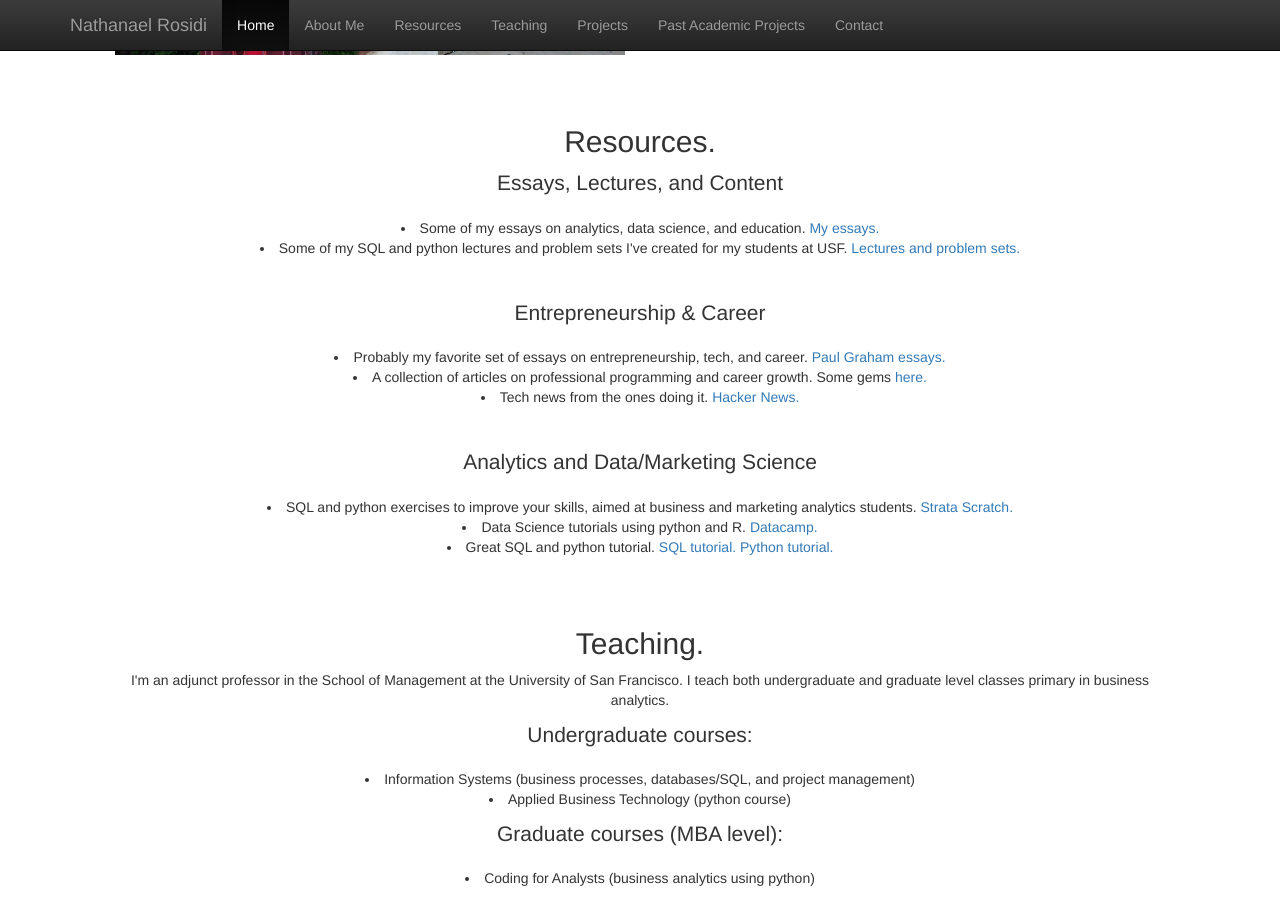
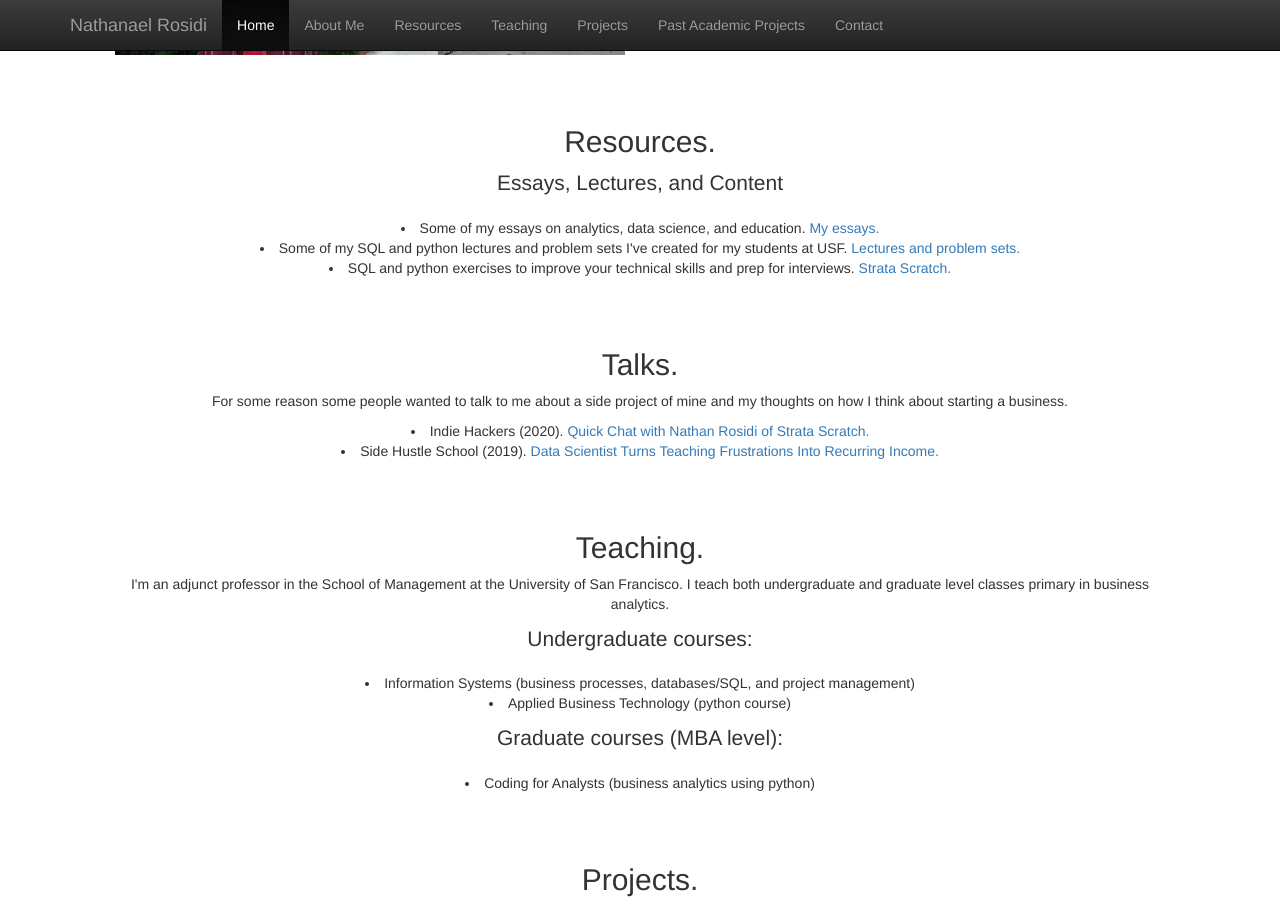
Before and after one commit to nlrosidi/nlrosidi.github.io, a Jekyll site: the page index.html, which Jekyll copies as it is, in a window 1280 px wide and 900 px high, scrolled down 536 px. Built offline with Jekyll 4.4.1, drawn with Linux system fonts in a browser that asks for light colours; nearby versions of some CDN libraries.

Commit message:
updating index.html

```diff
--- a/index.html
+++ b/index.html
@@ -76,16 +76,15 @@
 	 <p class="lead">Essays, Lectures, and Content</p>
 	    <li>Some of my essays on analytics, data science, and education.<a target="_blank" href="https://medium.com/@nathanrosidi"> My essays.</a></li>
 	    <li>Some of my SQL and python lectures and problem sets I've created for my students at USF.<a target="_blank" href="https://github.com/nlrosidi/nlrosidi.github.io/blob/master/lectures.md"> Lectures and problem sets.</a></li>
-		<br></br>
-	  <p class="lead">Entrepreneurship & Career</p>
-	    <li>Probably my favorite set of essays on entrepreneurship, tech, and career.<a target="_blank" href="http://www.paulgraham.com/articles.html"> Paul Graham essays.</a></li>
-	    <li>A collection of articles on professional programming and career growth. Some gems <a target="_blank" href="https://github.com/charlax/professional-programming"> here.</a></li>
-	    <li>Tech news from the ones doing it.<a target="_blank" href="https://news.ycombinator.com/"> Hacker News.</a></li>
-		<br></br>
-	  <p class="lead">Analytics and Data/Marketing Science</p>
-	    <li>SQL and python exercises to improve your skills, aimed at business and marketing analytics students.<a target="_blank" href="https://stratascratch.com"> Strata Scratch.</a></li>
-	    <li>Data Science tutorials using python and R.<a target="_blank" href="https://datacamp.com"> Datacamp.</a></li>
-	    <li>Great SQL and python tutorial.<a target="_blank" href="https://community.modeanalytics.com/sql/tutorial/introduction-to-sql/"> SQL tutorial.</a><a target="_blank" href="https://community.modeanalytics.com/python/"> Python tutorial.</a></li>
+	    <li>SQL and python exercises to improve your technical skills and prep for interviews.<a target="_blank" href="https://stratascratch.com"> Strata Scratch.</a></li>
+	</div>
+
+	<div class="container-fluid">
+	  <h2 id="resources">Talks.</h2>
+          <p>For some reason some people wanted to talk to me about a side project of mine and my thoughts on how I think about starting a business.</p>
+		  <p></p>
+	    <li>Indie Hackers (2020).<a target="_blank" href="https://www.indiehackers.com/podcast/148-quick-chat-with-nathan-rosidi"> Quick Chat with Nathan Rosidi of Strata Scratch.</a></li>
+	    <li>Side Hustle School (2019).<a target="_blank" href="https://sidehustleschool.com/episode/991/"> Data Scientist Turns Teaching Frustrations Into Recurring Income.</a></li>
 	</div>
 
 	<div class="container-fluid">
```
